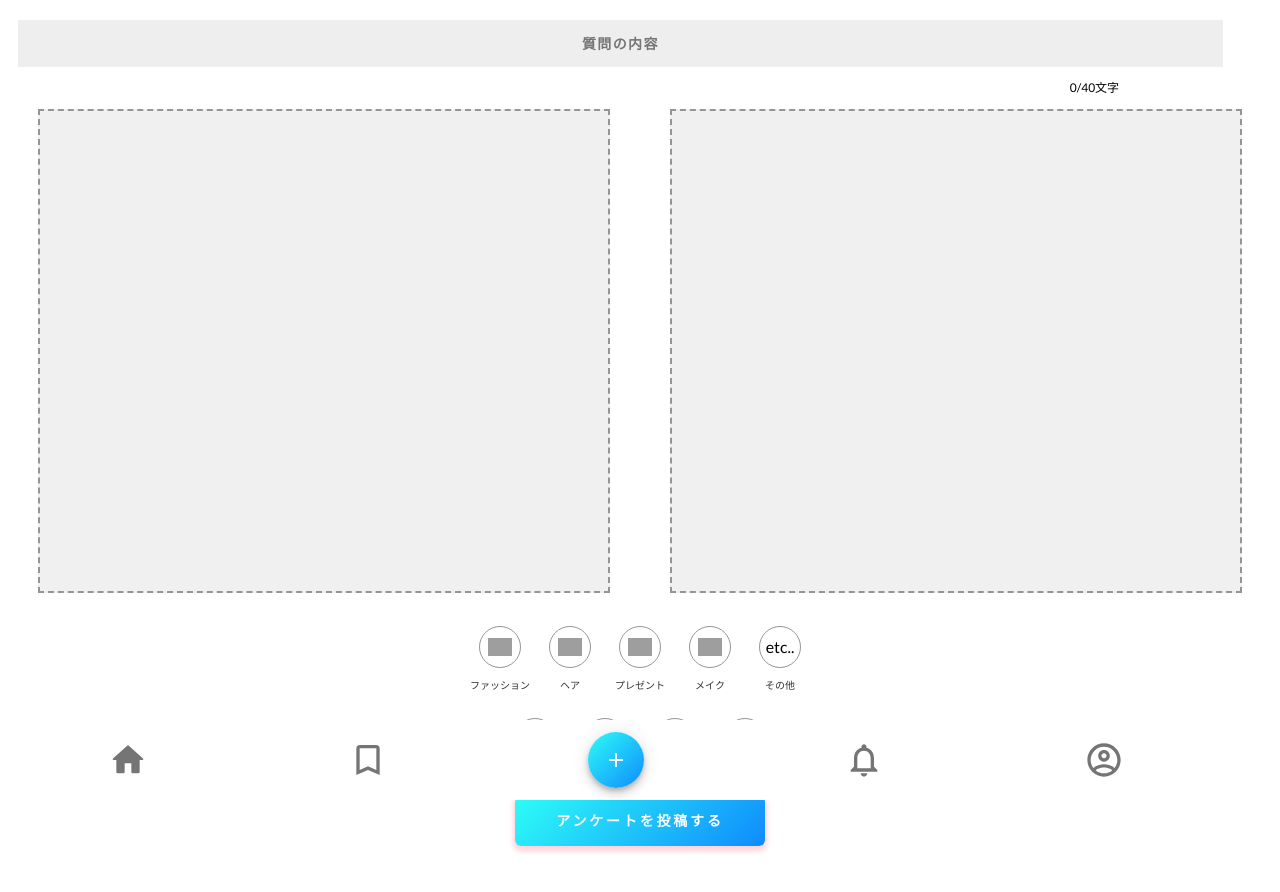
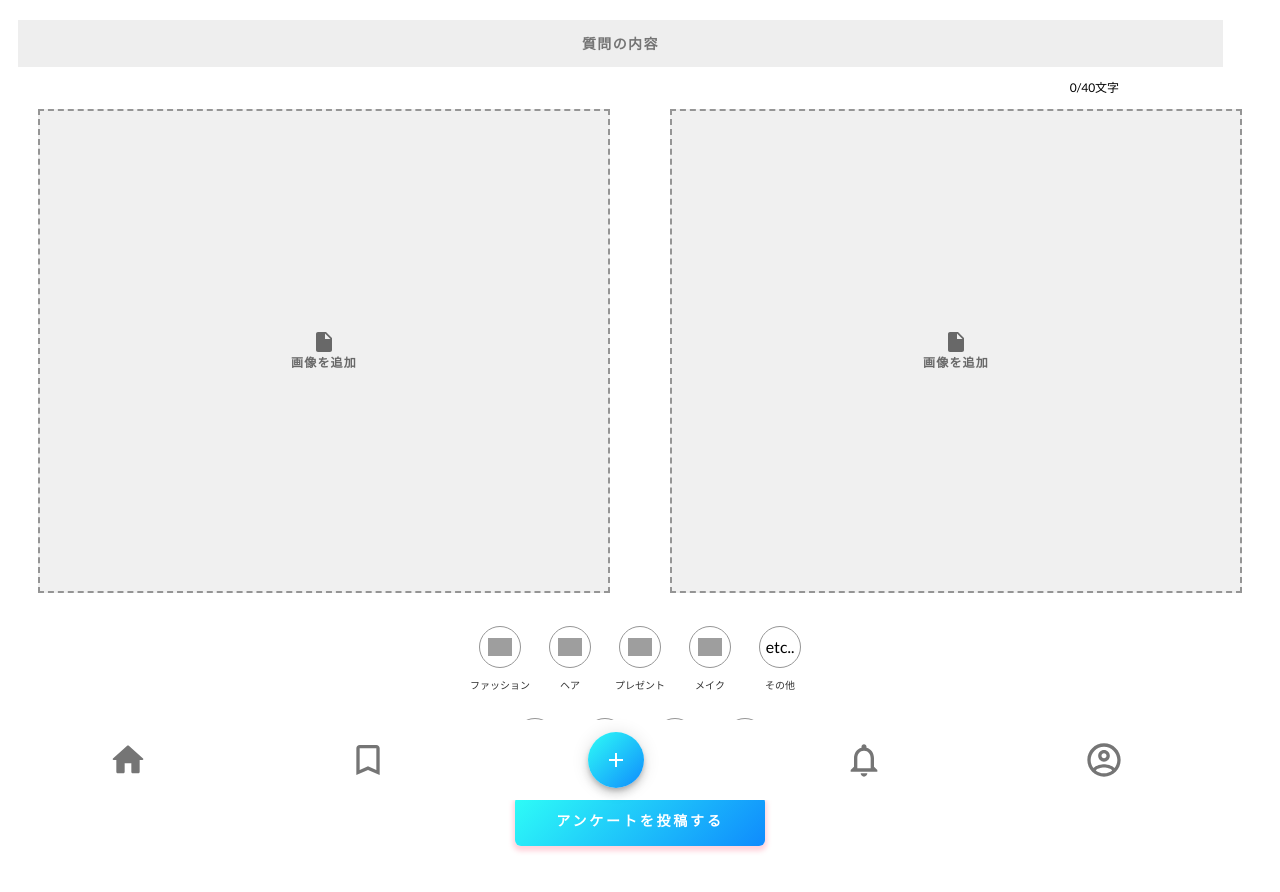
Before and after one commit to northernbird/rmi-which-demo-01, a React (Create React App) app: page /add in a window 1280 px wide. Shown: the top 892 px of the page. Built offline with nearby package versions, Linux system fonts and the light colour scheme; grey boxes are pictures that could not be loaded.

Commit message:
Implemented image upload div

```diff
--- a/src/ui/add/components/AddPhotoPannel.js
+++ b/src/ui/add/components/AddPhotoPannel.js
@@ -1,15 +1,18 @@
-import React from 'react';
-import { makeStyles } from '@material-ui/core/styles';
+import React, {useCallback} from 'react';
+import {makeStyles} from '@material-ui/core/styles';
 import useMediaQuery from '@material-ui/core/useMediaQuery';
+import {useDropzone} from "react-dropzone";
+import Box from "@material-ui/core/Box";
+import InsertDriveFileIcon from '@material-ui/icons/InsertDriveFile';
 
 const useStyles = makeStyles({
-    pannel: props=> ({
+    pannel: props => ({
         'display': 'flex',
         'flex-flow': 'row nowrap',
         'justify-content': 'space-around',
         'height': props.height,
     }),
-    photoPannel: props=> ({
+    photoPannel: props => ({
         'display': 'flex',
         'align-content': 'center',
         'align-items': 'center',
@@ -23,28 +26,60 @@ const useStyles = makeStyles({
         'width': '45%',
         'max-width': '45%',
     }),
-    foo: props => ({
-        backgroundColor: props.backgroundColor,
-    }),
+    addPhotoImage: {
+        'align-items': 'center',
+    }
 });
 
 function InputQuestionTextPannel() {
 
     const matches = useMediaQuery('(orientation: landscape)')
+    const onDrop = useCallback(acceptedFiles => {
+        console.log("AAA")
+    }, []);
+    const {getRootProps, getInputProps, isDragActive, isDragReject} = useDropzone({onDrop})
 
     let props;
-    if(matches) {
-        props = { height: '50%'};
+    if (matches) {
+        props = {height: '50%'};
     } else {
-        props = { height: '35%',};
+        props = {height: '35%',};
     }
     const classes = useStyles(props)
 
     return (
         <div className={classes.pannel}>
-            <div className={classes.photoPannel}>
+            <div {...getRootProps()} className={classes.photoPannel}>
+                <input {...getInputProps()} />
+                {isDragActive ?
+                    <Box letterSpacing={'0.1em'} fontSize={12} fontWeight={700} color={'#686868'}>画像をドロップ ...</Box> :
+                    <div>
+                        <Box display="flex" flexDirection="column" justifyContent="center" letterSpacing={'0.1em'} fontSize={12} fontWeight={700} color={'#686868'}>
+                            <Box display="flex" justifyContent="center">
+                                <InsertDriveFileIcon color={'#686868'}/>
+                            </Box>
+                            <Box>
+                                画像を追加
+                            </Box>
+                        </Box>
+                    </div>
+                }
             </div>
             <div className={classes.photoPannel}>
+                <input {...getInputProps()} />
+                {isDragActive ?
+                    <Box letterSpacing={'0.1em'} fontSize={12} fontWeight={700} color={'#686868'}>画像をドロップ ...</Box> :
+                    <div>
+                        <Box display="flex" flexDirection="column" justifyContent="center" letterSpacing={'0.1em'} fontSize={12} fontWeight={700} color={'#686868'}>
+                            <Box display="flex" justifyContent="center">
+                                <InsertDriveFileIcon color={'#686868'}/>
+                            </Box>
+                            <Box>
+                                画像を追加
+                            </Box>
+                        </Box>
+                    </div>
+                }
             </div>
         </div>
     );
--- a/src/ui/register/components/ProfileImageUpload.js
+++ b/src/ui/register/components/ProfileImageUpload.js
@@ -3,6 +3,7 @@ import { makeStyles } from '@material-ui/core/styles';
 import React, {useCallback , useState } from "react";
 import ImageUpload from './ImageUpload'
 import { useDropzone } from "react-dropzone";
+import InsertDriveFileIcon from '@material-ui/icons/InsertDriveFile';
 
 const useStyles = makeStyles({
     pannel: {
@@ -43,7 +44,17 @@ const useStyles = makeStyles({
     },
     profile: {
         marginTop: '27px',
+    },
+    previewImage: {
+        alignContent: 'center',
+        alignItems: 'center',
+        background: '#EEEEEE',
+        borderRadius: '30%',
+        width: '110px',
+        height: '110px',
+        margin: 'auto',
     }
+
 });
 
 function ProfileImageUpload() {
@@ -52,9 +63,6 @@ function ProfileImageUpload() {
     const [previewImage, setPreviewImage] = useState()
     const onDrop = useCallback(acceptedFiles => {
         acceptedFiles.forEach((file) => {
-            console.log("TEST")
-            console.log(file)
-
             const reader = new FileReader()
             reader.readAsDataURL(file);
 
@@ -71,23 +79,30 @@ function ProfileImageUpload() {
     }, []);
     const { getRootProps, getInputProps, isDragActive, isDragReject } = useDropzone({ onDrop })
 
+    const renderContent = (showPreview, isDragActive) =>  {
+        if (showPreview) {
+            return (<img src={previewImage} className={classes.previewImage}/>)
+        } else {
+            return [(
+                isDragActive ? <Box letterSpacing={'0.1em'} fontSize={12} fontWeight={700} color={'#686868'}>画像をドロップ ...</Box> : <Box>
+                        <ImageUpload className={classes.profile}/>
+                        <Box letterSpacing={'0.1em'} fontSize={12} fontWeight={700} color={'#686868'}>画像を追加</Box>
+                    </Box>
+            )]
+        }
+    };
+
     return (
         <div>
             <div className={classes.line}/>
             <div className={classes.profileImage}>
                 <div {...getRootProps()}>
                     <input {...getInputProps()} />
-                    {isDragActive ? <Box letterSpacing={'0.1em'} fontSize={12} fontWeight={700} color={'#686868'}>画像をドロップ ...</Box> : <Box>
-                        <ImageUpload className={classes.profile}/>
-                        <Box letterSpacing={'0.1em'} fontSize={12} fontWeight={700} color={'#686868'}>画像を追加</Box>
-                    </Box>}
+                    {renderContent(showPreview, isDragActive, isDragReject)}
                     {isDragReject && <Box><ImageUpload className={classes.profile}/>
                         <Box letterSpacing={'0.1em'} fontSize={12} fontWeight={700} color={'#686868'}>画像を追加</Box></Box>}
                 </div>
             </div>
-            {showPreview &&
-                    <img src={previewImage} />
-            }
         </div>
     );
 }
```
